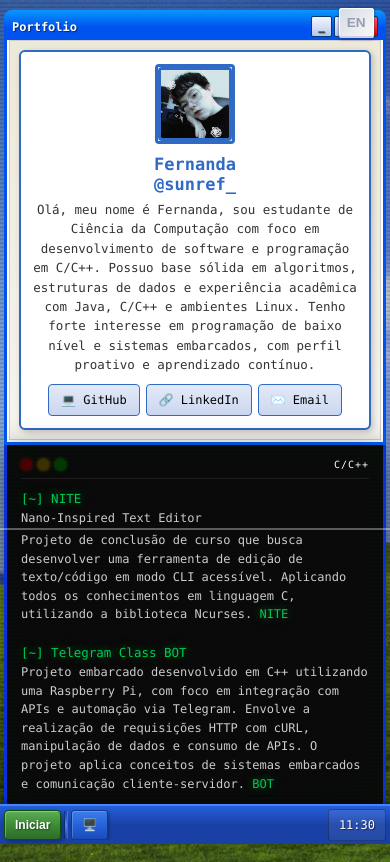
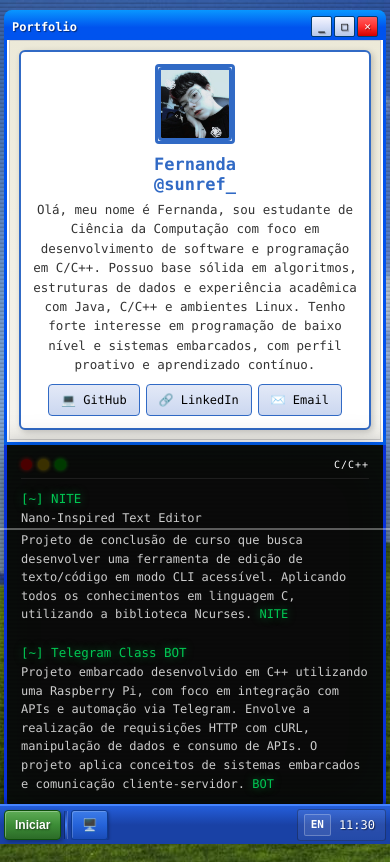
Before and after one commit to Sunref/sunref, a plain HTML site: page docs/index.html in a window 390 px wide. Drawn offline with Linux system fonts and the light colour scheme; sample sign-in values are in the browser's storage.

Commit message:
FIX: improve mobile responsiveness for index and login (again)

```diff
--- a/docs/css/main.css
+++ b/docs/css/main.css
@@ -33,6 +33,27 @@
 	top: 12px;
 	right: 12px;
 	z-index: 999999;
+}
+
+/* Botão de idioma na taskbar (visível só no mobile) */
+.tray-lang {
+	display: none;
+	color: white;
+	font-size: 11px;
+	font-weight: bold;
+	cursor: pointer;
+	padding: 0 6px;
+	height: 22px;
+	line-height: 22px;
+	border: 1px solid rgba(255,255,255,0.25);
+	border-radius: 2px;
+	background: rgba(255,255,255,0.08);
+	user-select: none;
+	transition: background 0.1s;
+}
+
+.tray-lang:hover {
+	background: rgba(255,255,255,0.18);
 }
 
 /* CRT GLOBAL */
@@ -663,13 +684,15 @@ body::after {
 		height: 30px;
 	}
 
-	/* Botão de idioma não sobrepõe a title-bar */
+	/* Esconde botão fixo de idioma — vai para a taskbar */
 	.button {
-		top: 8px;
-		right: 8px;
-		font-size: 0.85em;
-		height: 2.2em;
-		padding: 0.4em 0.6em;
+		display: none;
+	}
+
+	/* Mostra o botão de idioma na taskbar */
+	.tray-lang {
+		display: flex;
+		align-items: center;
 	}
 
 	/* Desktop icon */
--- a/docs/index.html
+++ b/docs/index.html
@@ -152,6 +152,7 @@
 			<div class="system-tray">
 				<div class="tray-icon">🔊</div>
 				<div class="tray-icon">🌐</div>
+				<div class="tray-lang" onclick="toggleLang()">EN</div>
 				<div class="clock" id="clock">00:00</div>
 			</div>
 		</div>
```
Also changed, not shown: docs/indexEN.html (+1 -0 lines), 1 other file.
